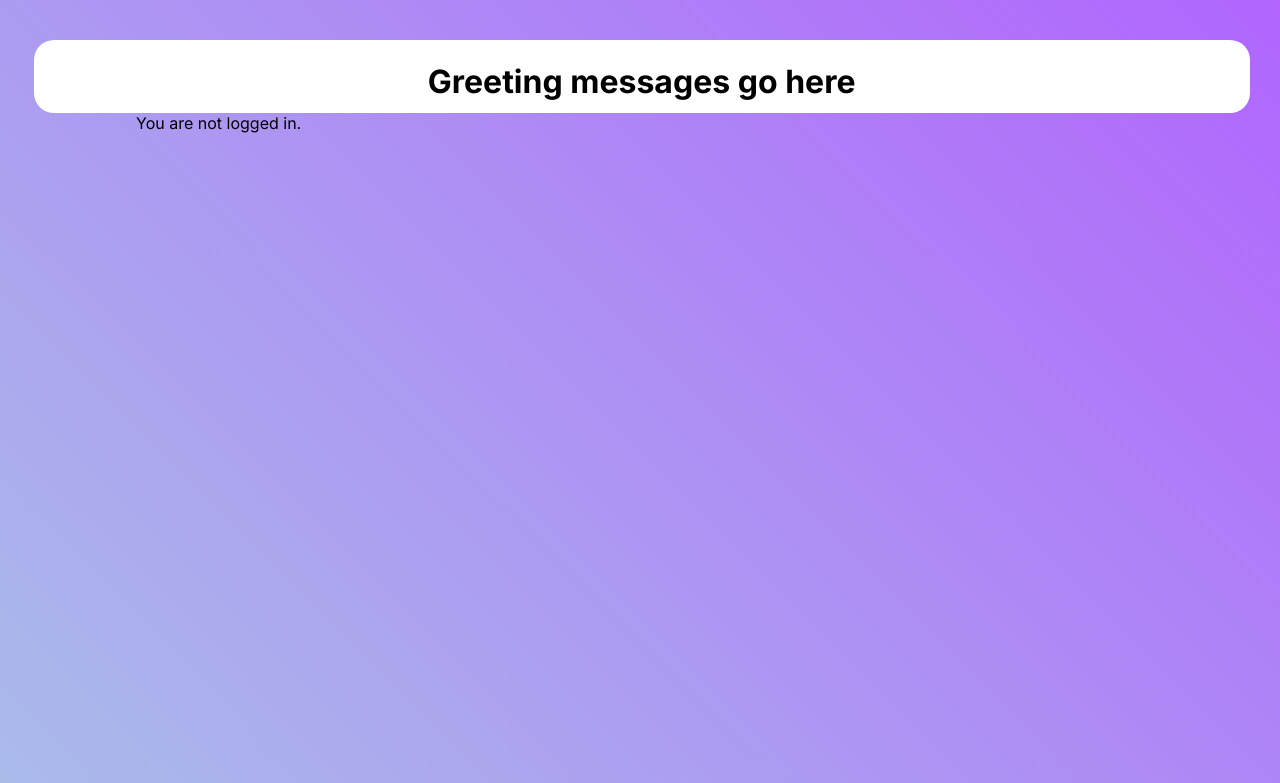
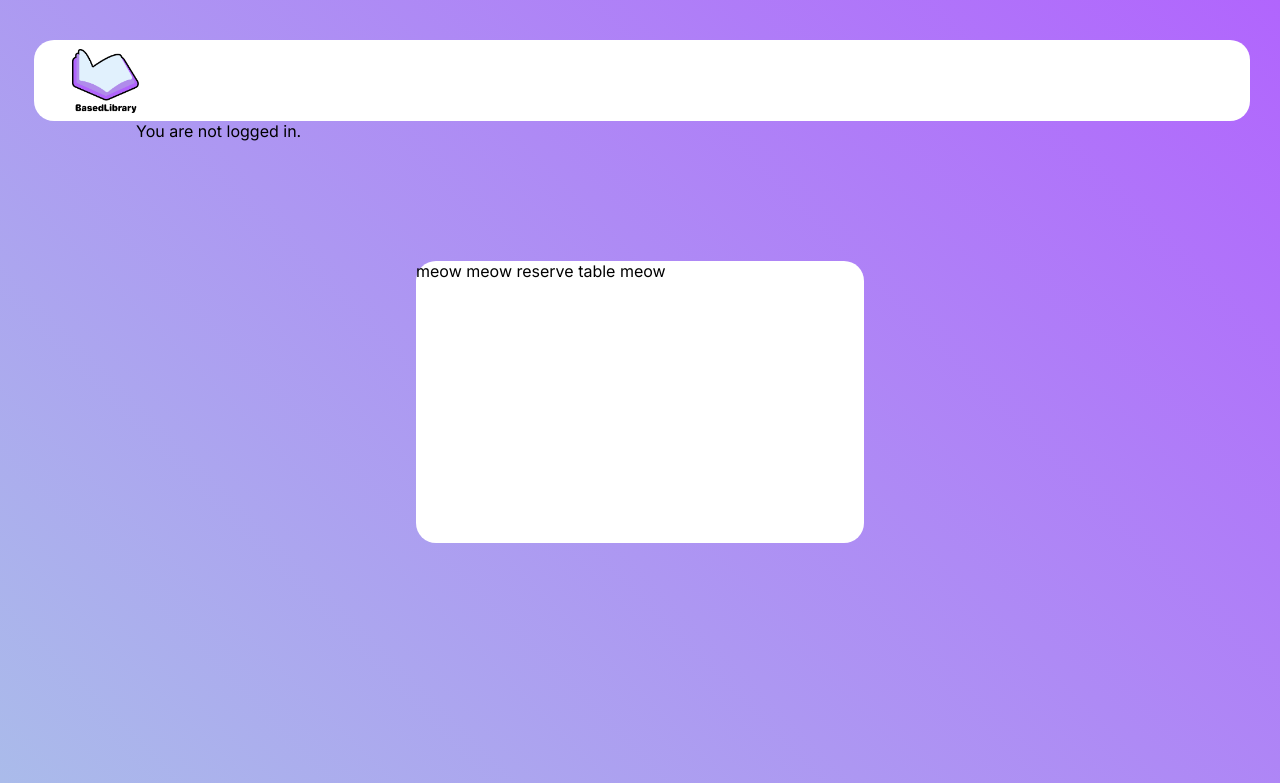
Before and after one commit to Punnychai/CSS326-Project, a PHP site: page /User.php in a window 1280 px wide. Shown: the top 783 px of the page. Run offline with PHP 8.4, Linux system fonts and the light colour scheme; data that the repository does not hold is empty.

Commit message:
Update styles

```diff
--- a/LogIn.php
+++ b/LogIn.php
@@ -123,9 +123,9 @@
             <div style="width: 35%; background: white; border-radius: 4vh; padding: 3%;">
                 <form action="" method="post">
                     <label for="username">Username</label><br />
-                    <input type="text" name="username" id="username" class="text-field" required /><br />
+                    <input type="text" name="username" id="username" class="text-field" /><br />
                     <label for="passwd">Password</label><br />
-                    <input type="password" name="passwd" id="passwd" class="text-field" required /><br />
+                    <input type="password" name="passwd" id="passwd" class="text-field" /><br />
                     <input type="submit" class="btn-login" name="LogIn" value="LOG IN" style="background-color: #B165FD;">
                     <p> Doesn't have an account yet?</p>
                     <input type="submit" class="btn-login" name="SignUp" value="SIGN UP" style="background-color: #4ca82c;">
--- a/User.php
+++ b/User.php
@@ -11,12 +11,20 @@
         <link rel="preconnect" href="https://fonts.gstatic.com" crossorigin />
     </head>
     <body>
-        <div class="headbar">
-            <h1>Greeting messages go here</h1>
+        <div class="headbar row">
+            <img src="pictures\CSS326BasedLib.png" alt="Logo" style="height: 8vh; position: relative; top: 1vh; left: 3vw">
+            <div class="greet-text">
+                <?php
+                    session_start();
+                    $getName = "SELECT User_FName, User_LName FROM user WHERE Username = '$username' LIMIT 1";  // only selects the first match
+                    $result = $mysqli -> query($getName);
+                    while ($row = $result -> fetch_assoc()) {
+                        echo "<p>Welcome, " . $row["User_FName"] . " " . $row["User_LName"] . "!</p><br>";
+                    }
+                ?>
+            </div>
         </div>
         <?php
-            // Make sure you have started the session to access $_SESSION variables
-            session_start();
             if(isset($_SESSION['signup'])){
 
                 // Prepare the user data
@@ -82,13 +90,6 @@
                 $faculty = $_SESSION['faculty'];
                 $doe = $_SESSION['doe'];
 
-                $getName = "SELECT User_FName, User_LName FROM user WHERE Username = '$username' LIMIT 1";  // only selects the first match
-                $result = $mysqli -> query($getName);
-                while ($row = $result -> fetch_assoc()) {
-                    echo "<h3>Welcome, " . $row["User_FName"] . " " . $row["User_LName"] . "!</h3><br>";
-                }
-                echo "User Type: $userType<br>";
-
                 if ($userType == "member") {
                     echo "Member Type: $memberType<br>";
                     echo "Faculty: $faculty<br>";
@@ -102,5 +103,8 @@
             // Close the database connection
             $mysqli->close();
         ?>
+        <div class="reserve">
+            <p>meow meow reserve table meow</p>
+        </div>
     </body>
 </html>
--- a/style.css
+++ b/style.css
@@ -55,13 +55,26 @@ body{
 
 .headbar {
   width: 95vw;
-  height: 9vh;
-  position: relative;
+  height: 10vh;
   margin-left: -8vw;
   background-color: white;
-  text-align: center;
-  padding-top: 0.1vh;
+  padding-top: 1px;
   border-radius: 20px;
+}
+
+.greet-text {
+  position: relative;
+  top: -2.6vh;
+  left: 30vw;
+  font-size: 36px;
+}
+
+.reserve {
+  width: 35vw;
+  height: 22vw;
+  background-color: white;
+  border-radius: 20px;
+  margin: 15vh auto 0 auto;
 }
 
 .member-type-label{
```
Also changed, not shown: Admin.php (+13 -1 lines), ManageAdmin.php (+13 -1 lines), ManageBook.php (+13 -1 lines), Member.php (+19 -6 lines).
